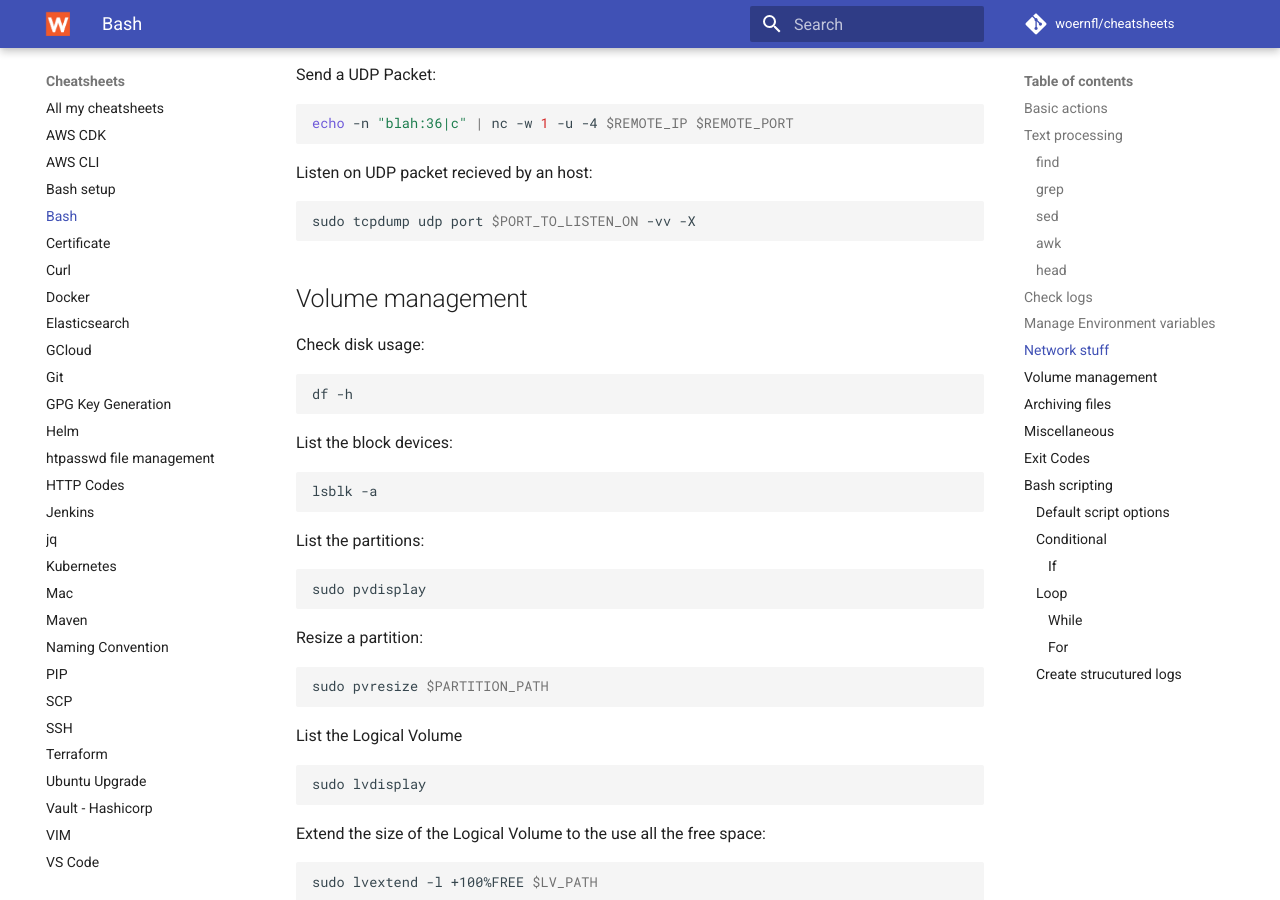
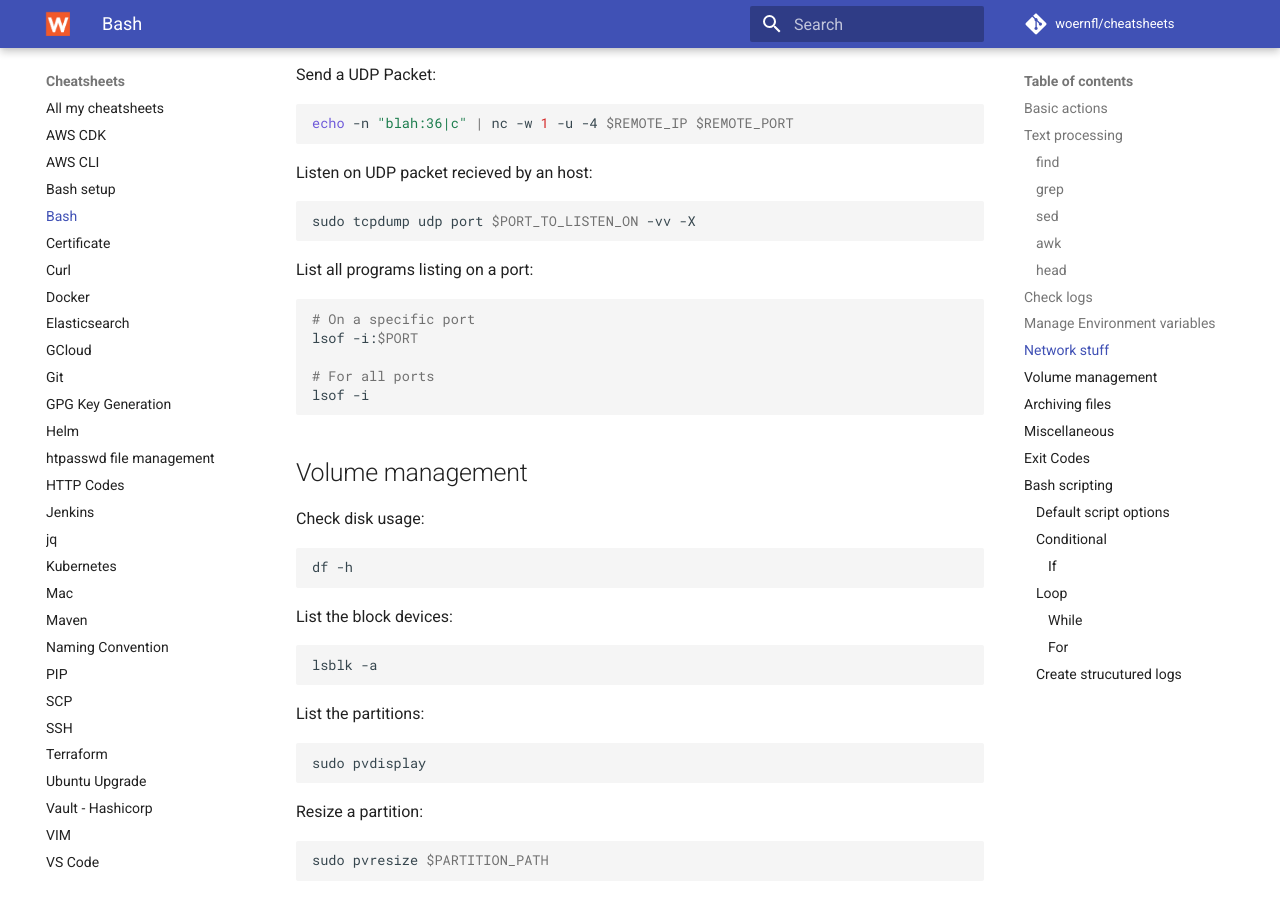
Before and after one commit to woernfl/cheatsheets, an MkDocs documentation site: the page built from docs/bash.md, in a window 1280 px wide and 900 px high, scrolled down 4656 px. Built offline with MkDocs 1.6.1 and Material for MkDocs 9.7.7, drawn with Linux system fonts in a browser that asks for light colours; comment, search, counter and statistics services are not loaded.

Commit message:
Update bash.md

````diff
--- a/docs/bash.md
+++ b/docs/bash.md
@@ -269,6 +269,16 @@ Listen on UDP packet recieved by an host:
 sudo tcpdump udp port $PORT_TO_LISTEN_ON -vv -X
 ```
 
+List all programs listing on a port:
+
+```bash
+# On a specific port
+lsof -i:$PORT
+
+# For all ports
+lsof -i
+```
+
 ## Volume management
 
 Check disk usage:
````
